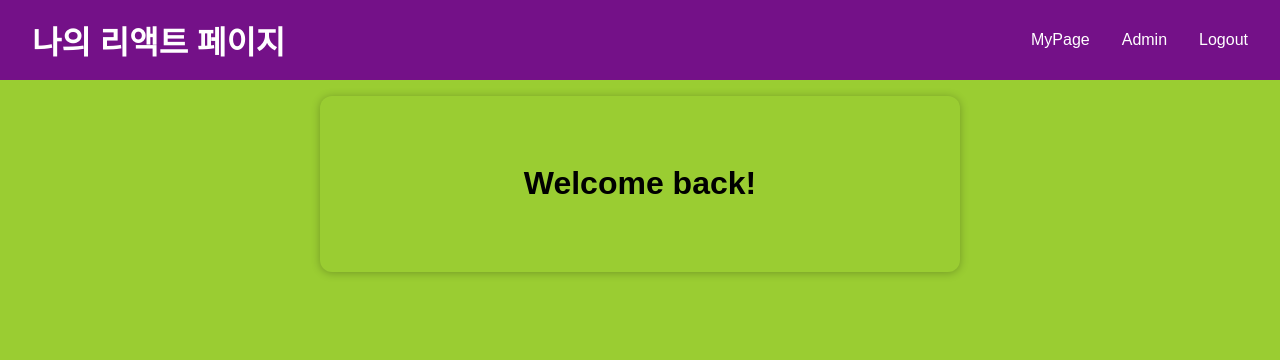
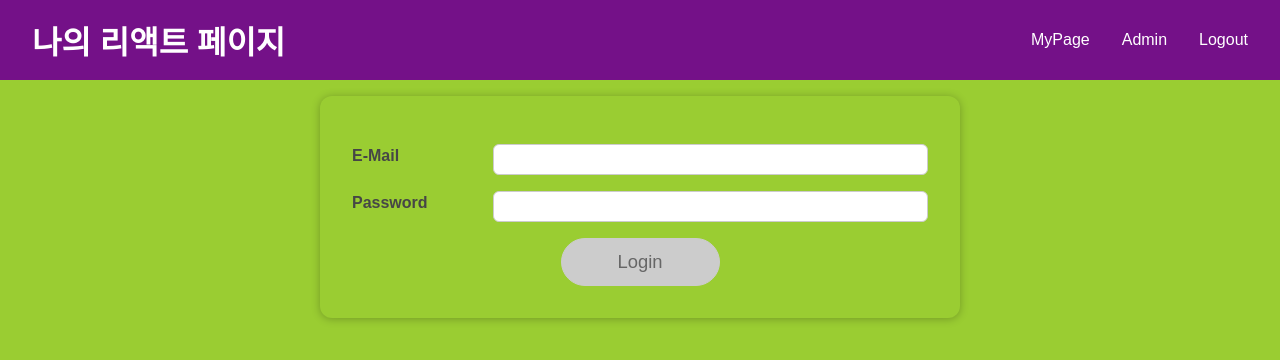
Before and after one commit to chanhee7/react-study202406, a React (Create React App) app: page / in a window 1280 px wide. Shown: the top 360 px of the page. Built offline with nearby package versions, Linux system fonts and the light colour scheme.

Commit message:
# 로그인 기능 동작 주석작성

```diff
--- a/src/App.js
+++ b/src/App.js
@@ -9,8 +9,8 @@ const App = () => {
   <>
     <MainHeader />
     <main>
-      <Home />
-      {/* {<Login />} */}
+      {/* <Home /> */}
+      {<Login />}
     </main>
   </>
   );
--- a/src/components/SideEffect/Login.js
+++ b/src/components/SideEffect/Login.js
@@ -1,21 +1,26 @@
-import React, { useState } from 'react';
+import React, { useState } from "react";
 
-import Card from '../UI/Card';
-import styles from './Login.module.css';
-import Button from '../UI/Button';
+import Card from "../UI/Card";
+import styles from "./Login.module.css";
+import Button from "../UI/Button";
 
 const Login = ({ onLogin }) => {
-  const [enteredEmail, setEnteredEmail] = useState('');
+  // 사용자가 입력한 이메일 상태관리
+  const [enteredEmail, setEnteredEmail] = useState("");
+  // 이메일 입력값이 정상인지 유무 확인
   const [emailIsValid, setEmailIsValid] = useState();
-  const [enteredPassword, setEnteredPassword] = useState('');
+  // 사용자가 입력한 패스워드 상태관리
+  const [enteredPassword, setEnteredPassword] = useState("");
+  // 패스워드 입력값이 정상인지 유무 확인
   const [passwordIsValid, setPasswordIsValid] = useState();
+  // 이메일, 패스워드가 둘 다 정상인지 확인
   const [formIsValid, setFormIsValid] = useState(false);
 
   const emailChangeHandler = (e) => {
     setEnteredEmail(e.target.value);
 
     setFormIsValid(
-      e.target.value.includes('@') && enteredPassword.trim().length > 6
+      e.target.value.includes("@") && enteredPassword.trim().length > 6
     );
   };
 
@@ -23,12 +28,12 @@ const Login = ({ onLogin }) => {
     setEnteredPassword(e.target.value);
 
     setFormIsValid(
-      e.target.value.trim().length > 6 && enteredEmail.includes('@')
+      e.target.value.trim().length > 6 && enteredEmail.includes("@")
     );
   };
 
   const validateEmailHandler = () => {
-    setEmailIsValid(enteredEmail.includes('@'));
+    setEmailIsValid(enteredEmail.includes("@"));
   };
 
   const validatePasswordHandler = () => {
@@ -45,7 +50,7 @@ const Login = ({ onLogin }) => {
       <form onSubmit={submitHandler}>
         <div
           className={`${styles.control} ${
-            emailIsValid === false ? styles.invalid : ''
+            emailIsValid === false ? styles.invalid : ""
           }`}
         >
           <label htmlFor="email">E-Mail</label>
@@ -59,7 +64,7 @@ const Login = ({ onLogin }) => {
         </div>
         <div
           className={`${styles.control} ${
-            passwordIsValid === false ? styles.invalid : ''
+            passwordIsValid === false ? styles.invalid : ""
           }`}
         >
           <label htmlFor="password">Password</label>
--- a/src/components/UI/Button.js
+++ b/src/components/UI/Button.js
@@ -1,9 +1,14 @@
 import React from "react";
-import styles from './Button.module.css';
+import styles from "./Button.module.css";
 
-const Button = ({ type, onClick, children }) => {
+const Button = ({ type, onClick, className, disabled, children }) => {
   return (
-    <button type={type} className={styles.button} onClick={onClick}>
+    <button
+      type={type || "button"}
+      className={`${styles.button} ${className}`}
+      onClick={onClick}
+      disabled={disabled}
+    >
       {children}
     </button>
   );
```
